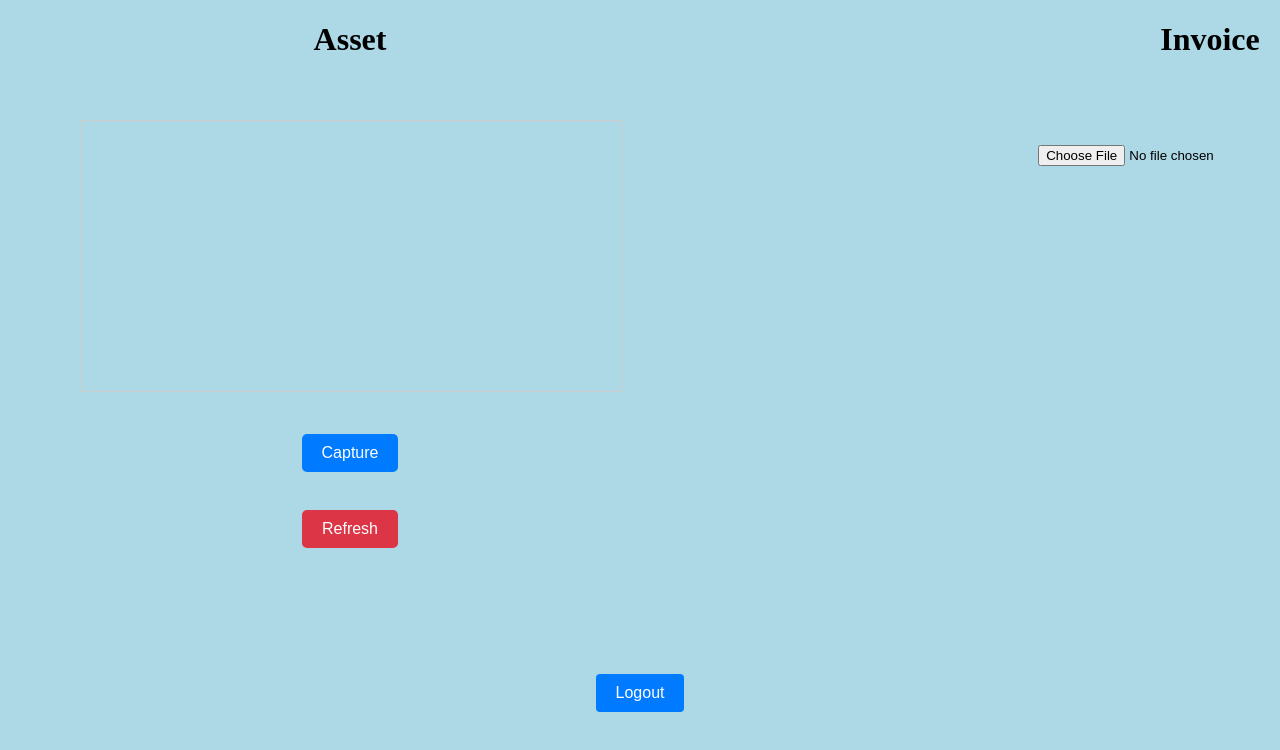
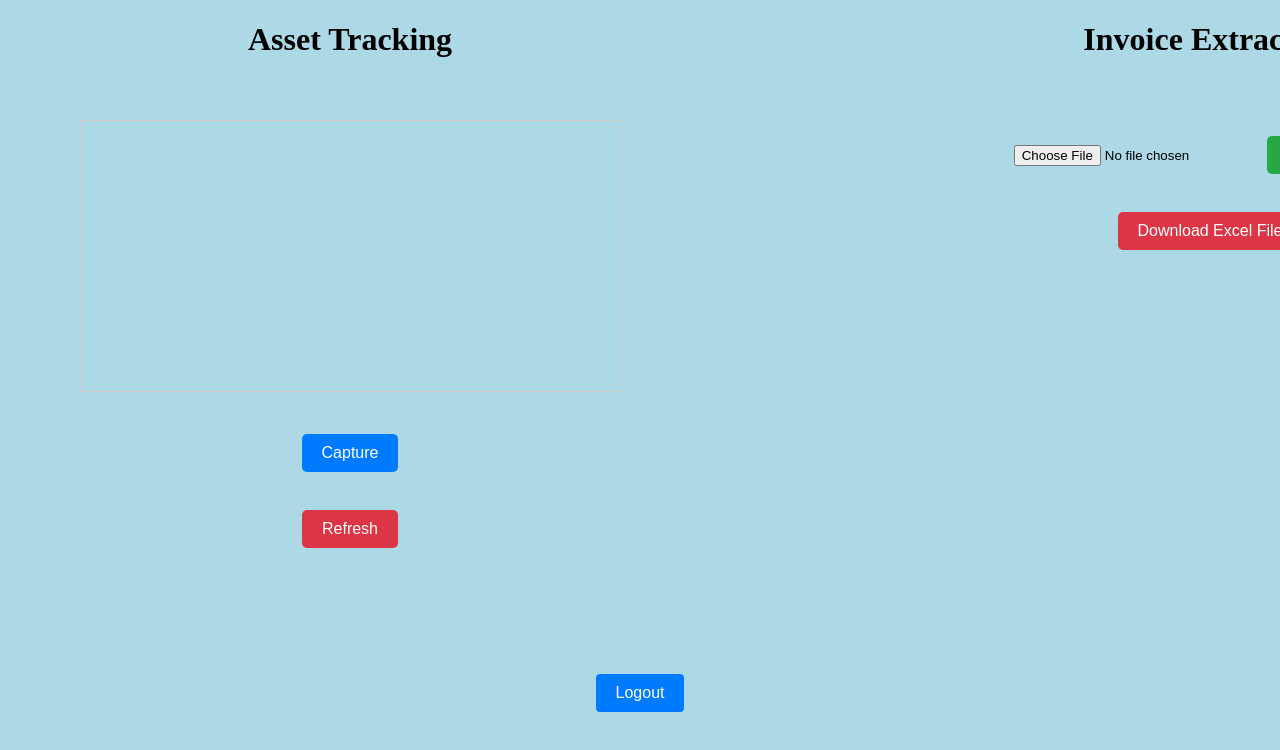
Before and after one commit to Manav2031/Accessing-Webcam-Using-ReactJS, a React (Create React App) app in the folder my-app/: page /success in a window 1280 px wide. Shown: the top 750 px of the page. Built offline with nearby package versions, Linux system fonts and the light colour scheme; no server answers.

Commit message:
implemented excel file conversion code

```diff
--- a/my-app/package.json
+++ b/my-app/package.json
@@ -9,6 +9,7 @@
     "@testing-library/user-event": "^13.5.0",
     "axios": "^1.6.7",
     "dotenv": "^16.4.5",
+    "file-saver": "^2.0.5",
     "react": "^18.2.0",
     "react-dom": "^18.2.0",
     "react-router-dom": "^6.22.2",
--- a/my-app/src/components/FileUpload.js
+++ b/my-app/src/components/FileUpload.js
@@ -1,19 +1,47 @@
 import React, { useState } from "react";
 import axios from "axios";
-import '../styles/styles.css'
+import '../styles/styles.css';
 
 const FileUpload = () => {
   const [file, setFile] = useState(null);
-  const [output, setOutput] = useState(null)
+  const [output, setOutput] = useState(null);
+  const [formData, setFormData] = useState(new FormData());
 
   const handleUpload = async () => {
-    const formData = new FormData();
-    formData.append("image_file", file);
+    if (!file) {
+      console.error("No file selected.");
+      return;
+    }
+
+    const allowedTypes = ["image/jpeg", "image/png", "image/gif", "image/jpg", "image/webp"];
+    if (!allowedTypes.includes(file.type)) {
+      console.error("Invalid file type. Please select a valid image file.");
+      return;
+    }
+
+    const newFormData = new FormData();
+    newFormData.append("invoice_file", file);
+    setFormData(newFormData);
 
     try {
-      const response = await axios.post("https://itechseed-ocr-task.onrender.com/ocr", formData);
-      console.log(response);
-      setOutput(response.data.text)
+      setOutput("File uploaded successfully!");
+    } catch (error) {
+      console.error(error);
+    }
+  };
+
+  const handleDownload = async () => {
+    try {
+      const response = await axios.post("https://itechseed-ocr-task.onrender.com/invoice", formData, { responseType: 'blob' });
+      const blob = new Blob([response.data], { type: 'application/vnd.openxmlformats-officedocument.spreadsheetml.sheet' });
+      const link = document.createElement('a');
+      link.href = window.URL.createObjectURL(blob);
+      link.download = 'invoice.xlsx';
+      document.body.appendChild(link);
+      link.click();
+      document.body.removeChild(link);
+
+      setOutput("File downloaded successfully!");
     } catch (error) {
       console.error(error);
     }
@@ -21,15 +49,11 @@ const FileUpload = () => {
 
   return (
     <div className="file-upload-container">
-      <input className="file-input" type="file" onChange={(e) => setFile(e.target.files[0])} />
-      <button className="upload-button" onClick={handleUpload}>Upload</button>
-      {output && (
-            <div className="output-container">
-                { output }
-            </div>
-        )}
-    <br /> <br />
-    <br /> <br />
+      <input className="file-input" type="file" accept="image/*" onChange={(e) => setFile(e.target.files[0])} />
+      <button className="upload-button" onClick={handleUpload}>Upload Image</button>
+      <br /> <br />
+      <button className="download-button" onClick={handleDownload}>Download Excel File</button>
+      <p>{output}</p>
     </div>
   );
 };
--- a/my-app/src/components/Success.js
+++ b/my-app/src/components/Success.js
@@ -11,12 +11,12 @@ const Success = () => {
     <div className="success">
       <div className="containers">
       <div className="leftcontainer">
-        <h1 className="lch1"> Asset </h1>
+        <h1 className="lch1"> Asset Tracking </h1>
         <Camera />
         <br /> <br />
       </div>
       <div className="rightcontainer">
-        <h1 className="rch1"> Invoice </h1>
+        <h1 className="rch1"> Invoice Extraction </h1>
         <br /> <br />
         <FileUpload />
         <br /> <br />
--- a/my-app/src/styles/styles.css
+++ b/my-app/src/styles/styles.css
@@ -62,6 +62,16 @@
     cursor: pointer;
 }
 
+.download-button {
+    margin-top: 20px;
+    padding: 10px 20px;
+    background-color: #dc3545;
+    color: #fff;
+    border: none;
+    border-radius: 5px;
+    cursor: pointer;
+}
+
 .output-container {
     margin-top: 20px;
 }
```
Also changed, not shown: 1 other file (tests, documents, lock files or other folders).
